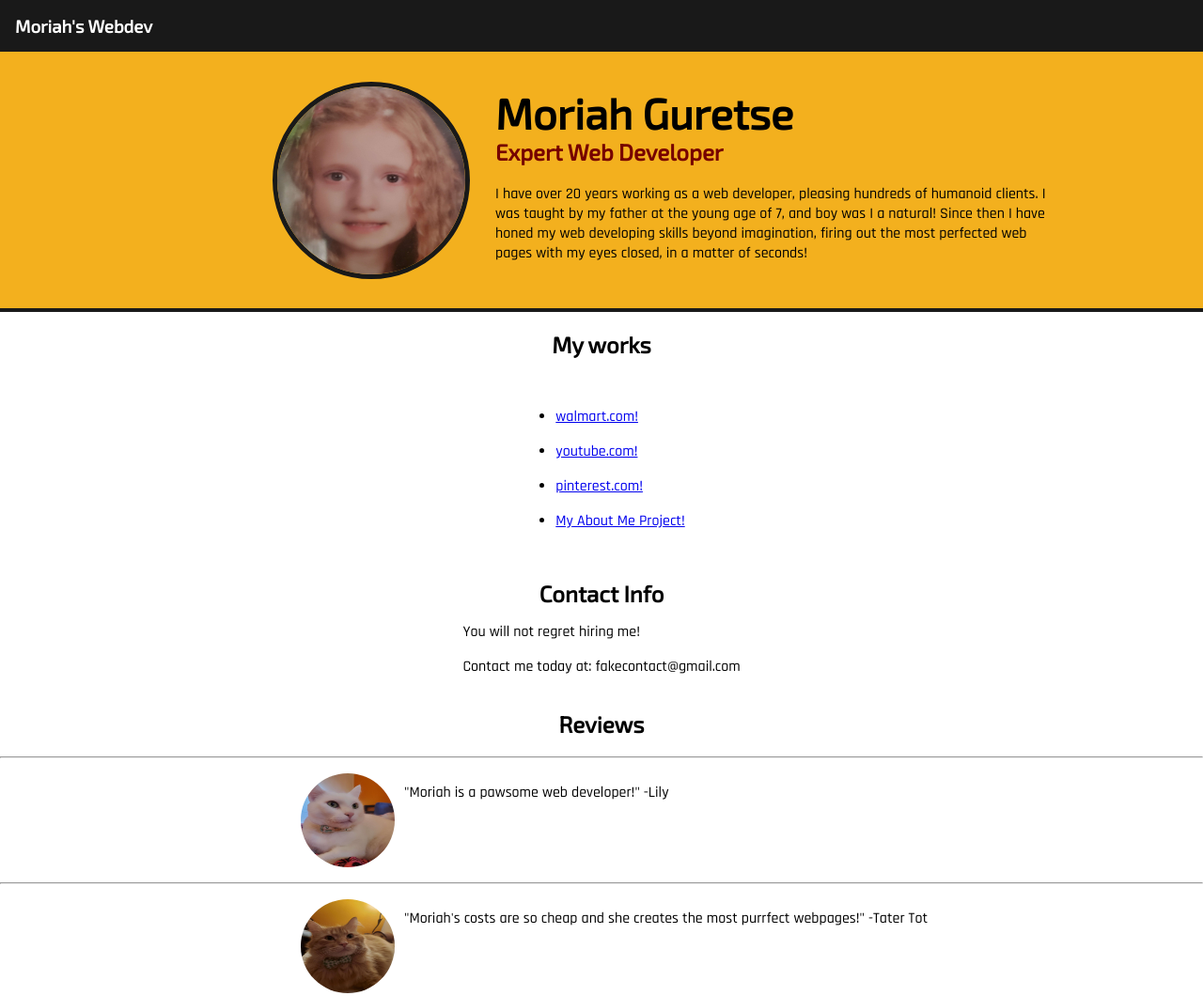
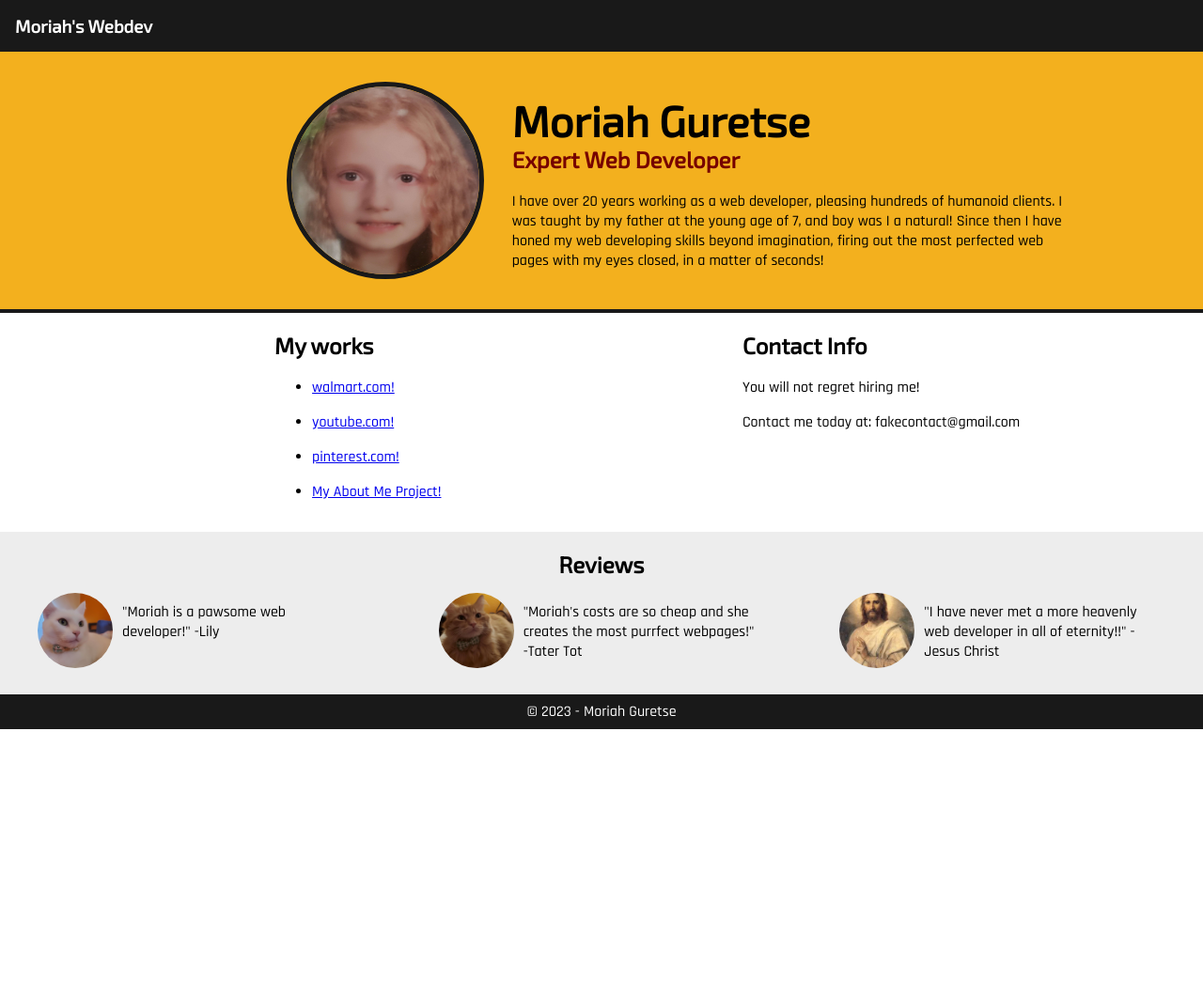
Before and after one commit to RVCC-IDMX/midterm-2023-MoriahG, a plain HTML site: page index.html in a window 1280 px wide. Shown: the top 1060 px of the page at 94% size. After the commit the page ends 800 px from the top, so only its background shows below. Drawn offline with Linux system fonts and the light colour scheme.

Commit message:
Polished Midterm

```diff
--- a/css/style.css
+++ b/css/style.css
@@ -25,6 +25,8 @@ header {
 header #side-by-side {
     display: grid;
     grid-template-columns: .7fr 1fr;
+    grid-template-areas: "a b";
+    column-gap: 30px;
 }
 
 header img {
@@ -32,22 +34,21 @@ header img {
     border-radius: 50%;
     height: 200px;
     border: 5px solid rgb(25, 25, 25);
-    /* fix this with grid margins? */
-    margin-right: 5%;
-    margin-left: 55%;
     margin-top: 2rem;
+    margin-bottom: 2rem;
+    justify-content: right;
+    grid-area: a;
+    justify-self: right;
 }
 
 header h1 {
     font-size: 34pt;
     margin-bottom: 0;
-    padding-top: .5rem;
-    /*margin-left: 40%;*/
+    padding-top: 1rem;
     margin-right: 20%;
 }
 
 header h2 {
-    /*margin-left: 40%;*/
     margin-right: 20%;
     margin-top: 0;
     color: rgb(118, 0, 0);
@@ -55,14 +56,30 @@ header h2 {
 
 #aboutme {
     text-align: left;
-    /*margin-left: 40%;*/
     margin-right: 20%;
-    padding-bottom: 2rem;
 }
 
 /* Works & Contact */
 
-#works, #contact {
+.info {
+    display: grid;
+    grid-template-columns: 1fr 1fr;
+    grid-template-areas: "w c";
+    justify-items: center;
+    margin-bottom: 1rem;
+    margin-left: 8%;
+    margin-right: 5%;
+}
+
+.info #works {
+    grid-area: w;
+}
+
+.info #contact {
+    grid-area: c;
+}
+
+/*#works, #contact {
     display: flex;
     flex-direction: column;
     align-items: center;
@@ -70,13 +87,15 @@ header h2 {
 #works, #contact h2 {
     margin-bottom: 0;
 }
+*/
 
 /* Reviews */
 
-/* I wanted to do this but it changes the width of lily and tater's pics :( */
-/*#reviews {
+
+#reviews {
     display: grid;
     grid-template-columns: .5fr .5fr .5fr;
+    background-color: rgb(237, 237, 237);
 }
 
 hr {
@@ -85,26 +104,28 @@ hr {
 
 #reviews h2 {
     grid-column: 1/-1;
-}*/
+}
 
 figure img {
-    width: 100px;
-    height: 100px;
+    width: 80px;
+    height: 80px;
     border-radius: 50%;
 }
 
 figure {
     display: flex;
     flex-direction:row;
-    margin-left: 25%;
+    margin-bottom: 25px;
 }
 
 figcaption {
     padding: 10px;
+    justify-content: center;
 }
 
 #reviews h2{
     text-align: center;
+    margin-bottom: 0;
 }
 
 /* Footer */
--- a/index.html
+++ b/index.html
@@ -53,9 +53,9 @@
   <main>
     <!-- Extra Info -->
 
-    <section id="works">
+    <section class="info">
       <!-- 4 websites I TOTALLY created -->
-
+      <div id="works">
         <h2>My works</h2>
 
         <ul>
@@ -64,20 +64,32 @@
           <li><p><a href="https://www.pinterest.com"> pinterest.com!</a></p></li>
           <li><p><a href="https://about-me-moriahg.netlify.app"> My About Me Project!</a></p></li>
         </ul>
+      </div>
 
-    </section>
-
-    <section id="contact">
-      <!-- Contact me -->
-
+      <div id="contact">
         <h2>Contact Info</h2>
 
         <div>
           <p>You will not regret hiring me!</p>
           <p>Contact me today at: fakecontact@gmail.com</p>
         </div>
+      </div>
 
     </section>
+
+    <!--<section class="info">
+      Contact me
+      <div>
+        <div>
+          <h2>Contact Info</h2>
+
+          <div>
+            <p>You will not regret hiring me!</p>
+            <p>Contact me today at: fakecontact@gmail.com</p>
+          </div>
+        </div>
+      </div>-->
+
 
     <section id="reviews">
       <!-- 3 Customer Reviews -->
@@ -87,14 +99,14 @@
       <hr>
 
       <figure>
-        <img src="img/lilycustomer.jpg" alt="Profile Picture of a white cat">
+        <img src="img/lilycustomer.png" alt="Profile Picture of a white cat">
         <figcaption>"Moriah is a pawsome web developer!" -Lily</figcaption>
       </figure>
 
       <hr>
 
       <figure>
-        <img src="img/tatercustomer.jpg" alt="Profile Picture of a orange cat">
+        <img src="img/tatercustomer.png" alt="Profile Picture of a orange cat">
         <figcaption>"Moriah's costs are so cheap and she creates the most purrfect webpages!" -Tater Tot</figcaption>
       </figure>
 
```
Also changed, not shown: img/lilycustomer.jpg (deleted), img/lilycustomer.png (added), img/tatercustomer.jpg (deleted), img/tatercustomer.png (added). Lines whose indentation alone changed are shown as unchanged.
